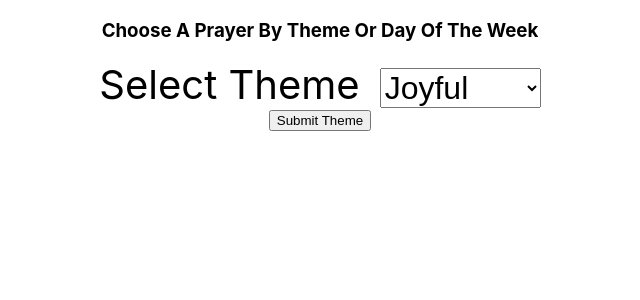
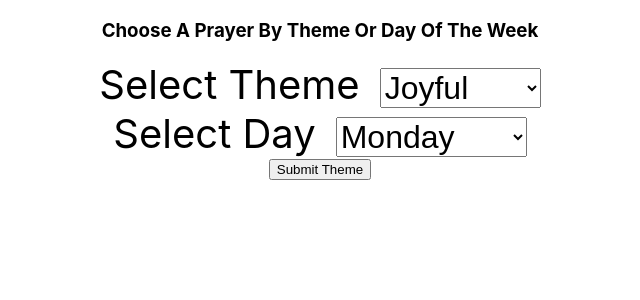
Before and after one commit to wlavery22/rosary, a React (Create React App) app: page /select in a window 1280 px wide. Shown: the top 300 px of the page, without its empty margins (320-960 px from the left). Built offline with nearby package versions, Linux system fonts and the light colour scheme.

Commit message:
Add weekday menu

```diff
--- a/src/components/App/App.js
+++ b/src/components/App/App.js
@@ -11,7 +11,7 @@ import PrayerCard from '../PrayerCard/PrayerCard';
 
 function App() {
   const [prayer, setPrayer] = useState("");
-  const [date, setDate] = useState("");
+  const [day, setWeekDay] = useState("");
   const [theme, setTheme] = useState("");
 
   window.addEventListener("load", (event) => {
--- a/src/components/PrayerPage/PrayerPage.js
+++ b/src/components/PrayerPage/PrayerPage.js
@@ -1,5 +1,6 @@
 import './PrayerPage.css';
 import PrayerCard from '../PrayerCard/PrayerCard';
+import { Link } from 'react-router-dom';
 import { useState } from 'react';
 
 function PrayerPage() {
@@ -8,6 +9,9 @@ function PrayerPage() {
   return (
     <main className="prayer-page">
       <PrayerCard />
+      <Link className="to-home-page" to="/">
+        <button className="home-btn">Home</button>
+      </Link>
     </main>
   )
 }
--- a/src/components/SelectPage/SelectPage.js
+++ b/src/components/SelectPage/SelectPage.js
@@ -1,8 +1,10 @@
 import './SelectPage.css';
+import { useState, useEffect } from 'react';
 import { Link } from 'react-router-dom';
 import ThemeMenu from '../ThemeMenu/ThemeMenu.js';
+import WeekDayMenu from '../WeekDayMenu/WeekDayMenu.js';
 
-function SelectPage({ setTheme }) {
+function SelectPage({ setTheme, setWeekDay }) {
 
 
   return (
@@ -10,6 +12,7 @@ function SelectPage({ setTheme }) {
       <h3>Choose A Prayer By Theme Or Day Of The Week</h3>
       <div className="choose-theme-menu">
         <ThemeMenu className="select-theme" setTheme={setTheme} />
+        <WeekDayMenu className="select-day" setWeekDay={setWeekDay} />
         <Link className="to-prayer-page" to="/prayer">
           <button className="theme-btn">Submit Theme</button>
         </Link>
--- a/src/components/ThemeMenu/ThemeMenu.js
+++ b/src/components/ThemeMenu/ThemeMenu.js
@@ -8,7 +8,8 @@ const ThemeMenu = ({ setTheme }) => {
   };
 
   return (
-    <div>
+    <main className ="theme-menu">
+      <div class="input-field">
         <label className="theme-label" htmlFor="theme-dropdown">Select Theme</label>
         <select id="theme-dropdown" onChange={handleThemeSelection}>
           <option value="joyful">Joyful</option>
@@ -17,6 +18,7 @@ const ThemeMenu = ({ setTheme }) => {
           <option value="luminous">Luminous</option>
         </select>
       </div>
+    </main>
   );
 };
 
--- /dev/null
+++ b/src/components/WeekDayMenu/WeekDayMenu.css
@@ -0,0 +1,10 @@
+
+
+.day-label {
+  font-size: 2.5em;
+  padding-right: 20px;
+}
+
+select {
+  font-size: 2em;
+}
--- /dev/null
+++ b/src/components/WeekDayMenu/WeekDayMenu.js
@@ -0,0 +1,28 @@
+import { useState } from 'react';
+import "./WeekDayMenu.css"
+
+const WeekDayMenu = ({ setWeekDay }) => {
+
+  const handleDaySelection = (event) => {
+    setWeekDay(event.target.value);
+  };
+
+  return (
+    <main className ="week-day-menu">
+      <div class="input-field">
+        <label className="day-label" htmlFor="week-day-dropdown">Select Day</label>
+        <select id="day-dropdown" onChange={handleDaySelection}>
+          <option value="monday">Monday</option>
+          <option value="tuesday">Tuesday</option>
+          <option value="wednesday">Wednesday</option>
+          <option value="thursday">Thursday</option>
+          <option value="friday">Friday</option>
+          <option value="saturday">Saturday</option>
+          <option value="sunday">Sunday</option>
+        </select>
+      </div>
+    </main>
+  );
+};
+
+export default WeekDayMenu;
```
Lines whose indentation alone changed are shown as unchanged.
